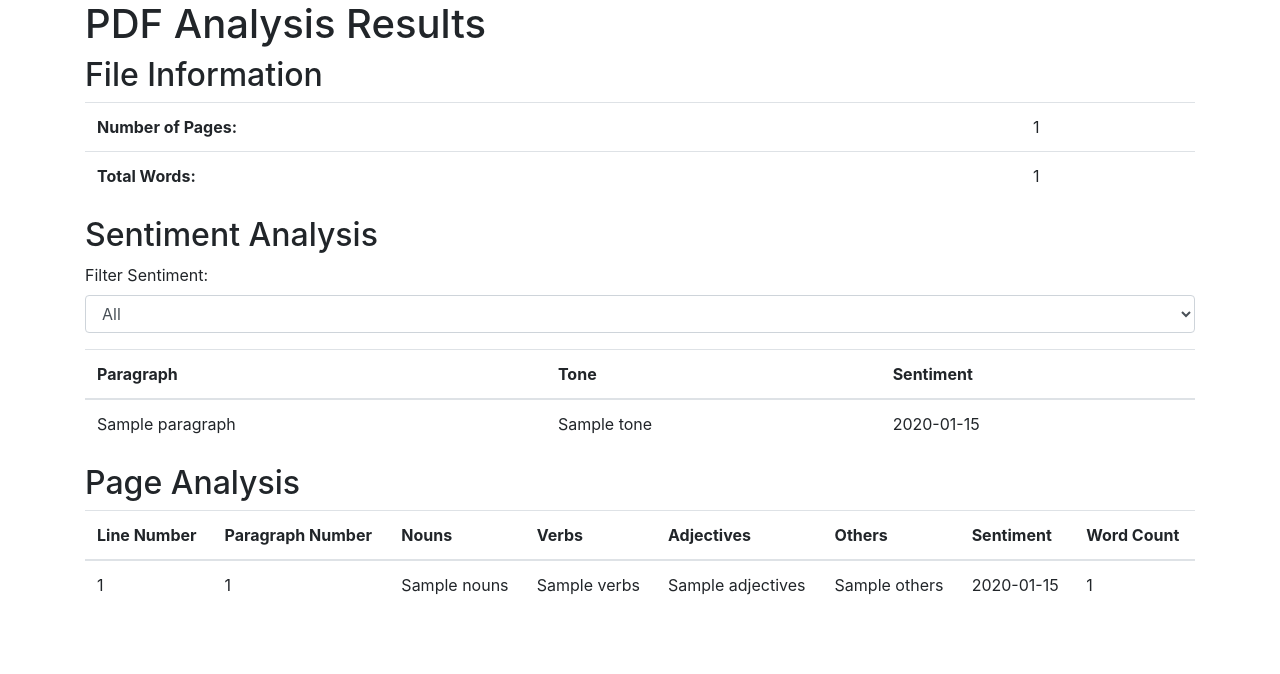
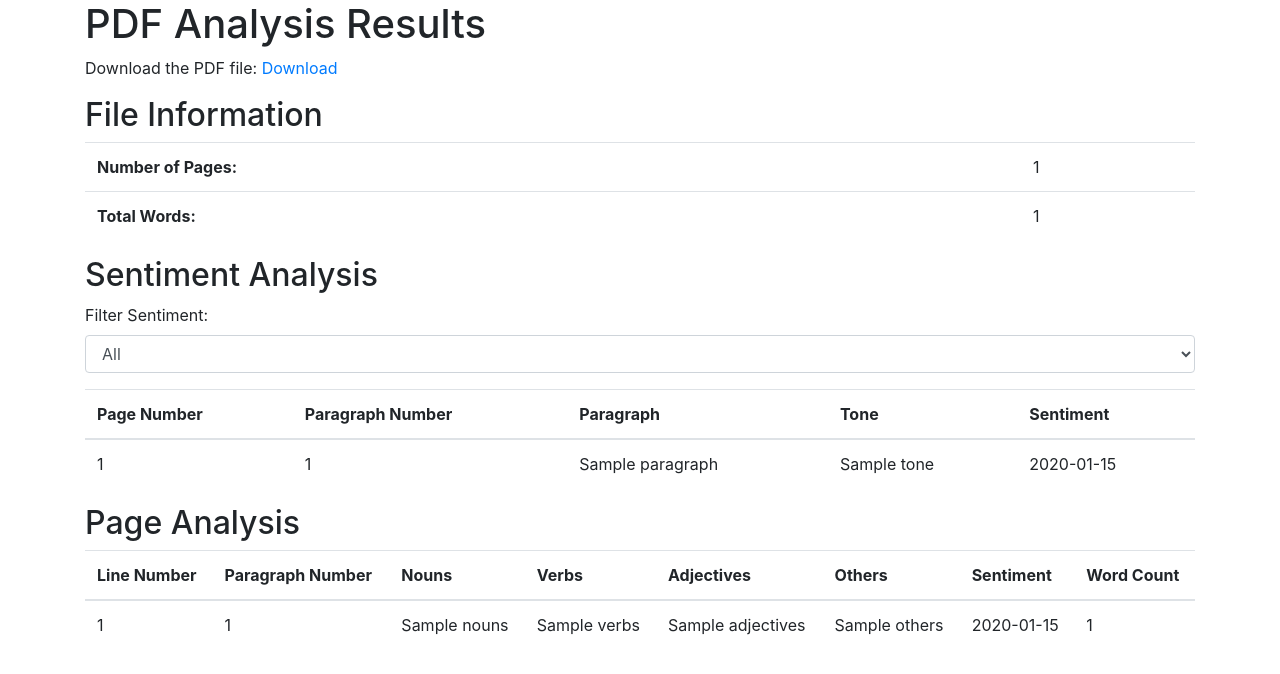
Before and after one commit to ANUJDWIVDI/text-analysis-flask-framework, a Flask app: template templates/results-pdf.html in a window 1280 px wide. Shown: the top 674 px of the page. Run offline with Flask 2, Linux system fonts and the light colour scheme; the template is opened without the code that fills it: most values are stand-ins (such as "Sample title", 1, 10 or a date in 2020); some libraries are stand-ins or nearby versions.

Commit message:
imp-version-upd-bug-known-1-rest-big-leap

```diff
--- a/app.py
+++ b/app.py
@@ -1,8 +1,12 @@
+import os
+
+import PyPDF2
 import spacy
 from flask import Flask, render_template, request
+from reportlab.lib import colors
+from reportlab.lib.pagesizes import A4
+from reportlab.platypus import SimpleDocTemplate, Table, TableStyle
 from textblob import TextBlob
-import PyPDF2
-import os
 
 app = Flask(__name__)
 
@@ -77,6 +81,7 @@ def analyze_pdf():
         start_page, end_page = map(int, page_range.split('-'))
 
     # Process the PDF file and extract text from paragraphs within the specified range
+    # Process the PDF file and extract text from paragraphs within the specified range
     paragraphs = []
     if pdf_file:
         pdf_reader = PyPDF2.PdfReader(pdf_file)
@@ -87,13 +92,16 @@ def analyze_pdf():
             end_page = num_pages
         for page_number in range(start_page, end_page + 1):
             page = pdf_reader.pages[page_number - 1]
-            paragraphs.extend(page.extract_text().split('\n\n'))  # Extract paragraphs based on double line breaks
+            page_text = page.extract_text()
+            paragraphs.extend(page_text.split('\n\n'))  # Extract paragraphs based on double line breaks
+
 
     # Perform sentiment analysis and parts of speech analysis for each paragraph
     sentiment_results = []
     page_analysis = []
     nlp = spacy.load('en_core_web_sm')
     total_words = 0
+    current_page_number = start_page
     for i, paragraph in enumerate(paragraphs, start=1):
         doc = nlp(paragraph)
 
@@ -130,6 +138,8 @@ def analyze_pdf():
 
         # Store sentiment analysis results
         sentiment_results.append({
+            "page_number": current_page_number,  # Append current page number
+            "paragraph_number": i,  # Append paragraph number
             "paragraph": paragraph,
             "sentiment": sentiment_score,
             "tone": tone,
@@ -139,6 +149,7 @@ def analyze_pdf():
         page_analysis.append({
             "line_number": i,
             "paragraph_number": i,  # Use line number as paragraph number
+            "page_number": current_page_number,
             "nouns": nouns,
             "verbs": verbs,
             "adjectives": adjectives,
@@ -149,9 +160,16 @@ def analyze_pdf():
 
         total_words += word_count
 
+        # Increment current page number when reaching the last paragraph of a page
+        if i % len(pdf_reader.pages[current_page_number - 1].extract_text().split('\n\n')) == 0:
+            current_page_number += 1
+
+        # Generate the PDF file using reportlab
+        pdf_filename = 'analysis_results.pdf'
+        generate_pdf(sentiment_results, page_analysis, pdf_filename)
+
     # Render the template and pass the sentiment analysis, page analysis, and additional analysis results
-    return render_template('results-pdf.html', sentiment_results=sentiment_results, page_analysis=page_analysis, num_pages=end_page-start_page+1, total_words=total_words)
-
+    return render_template('results-pdf.html', sentiment_results=sentiment_results, page_analysis=page_analysis, num_pages=end_page-start_page+1, total_words=total_words,pdf_filename=pdf_filename)
 
 @app.route('/sample')
 def sample():
@@ -166,6 +184,48 @@ def sample():
         "word_count": 0,
     }
     return render_template('index.html', result=result, stories=stories)
+
+
+
+
+
+def generate_pdf(sentiment_results, page_analysis, filename):
+    # Create a new PDF document
+    doc = SimpleDocTemplate(os.path.join('static', filename), pagesize=A4)
+
+    try: # Define the styles for the PDF table
+        styles = TableStyle([
+            ('BACKGROUND', (0, 0), (-1, 0), colors.grey),
+            ('TEXTCOLOR', (0, 0), (-1, 0), colors.whitesmoke),
+            ('ALIGN', (0, 0), (-1, -1), 'CENTER'),
+            ('FONTNAME', (0, 0), (-1, 0), 'Helvetica-Bold'),
+            ('FONTSIZE', (0, 0), (-1, 0), 12),
+            ('BOTTOMPADDING', (0, 0), (-1, 0), 12),
+            ('BACKGROUND', (0, 1), (-1, -1), colors.beige),
+            ('GRID', (0, 0), (-1, -1), 1, colors.black)
+        ])
+
+        # Create the sentiment analysis table
+        sentiment_data = [['Page Number', 'Paragraph Number', 'Paragraph', 'Tone', 'Sentiment']]
+        for result in sentiment_results:
+            sentiment_data.append([result['page_number'], result['paragraph_number'], result['paragraph'], result['tone'], result['sentiment']])
+        sentiment_table = Table(sentiment_data, style=styles)
+
+        # Create the page analysis table
+        page_data = [['Line Number', 'Paragraph Number', 'Nouns', 'Verbs', 'Adjectives', 'Others', 'Sentiment', 'Word Count']]
+        for analysis in page_analysis:
+            page_data.append([analysis['line_number'], analysis['paragraph_number'], ', '.join(analysis['nouns']), ', '.join(analysis['verbs']), ', '.join(analysis['adjectives']), ', '.join(analysis['others']), analysis['sentiment'], analysis['word_count']])
+        page_table = Table(page_data, style=styles)
+
+        # Build the PDF document
+        elements = [sentiment_table, page_table]
+        doc.build(elements)
+    except:
+        print("Not Feasible")
+
+
+
+
 
 @app.route('/analyze-text', methods=['POST'])
 def analyze1():
--- a/templates/results-pdf.html
+++ b/templates/results-pdf.html
@@ -7,6 +7,8 @@
 <body>
     <div class="container">
         <h1>PDF Analysis Results</h1>
+        <!-- Add the form to generate the PDF -->
+        <p>Download the PDF file: <a href="../static/analysis_results.pdf" download="analyze_result.pdf">Download</a></p>
 
         <h2>File Information</h2>
         <table class="table">
@@ -35,6 +37,8 @@
         <table class="table" id="sentimentTable">
             <thead>
                 <tr>
+                    <th>Page Number</th>
+                    <th>Paragraph Number</th>
                     <th>Paragraph</th>
                     <th>Tone</th>
                     <th>Sentiment</th>
@@ -43,6 +47,8 @@
             <tbody>
                 {% for result in sentiment_results %}
                 <tr class="{{ result.tone }}">
+                    <td>{{ result.page_number }}</td>
+                    <td>{{ result.paragraph_number }}</td>
                     <td>{{ result.paragraph }}</td>
                     <td>{{ result.tone }}</td>
                     <td>{{ result.sentiment }}</td>
```
